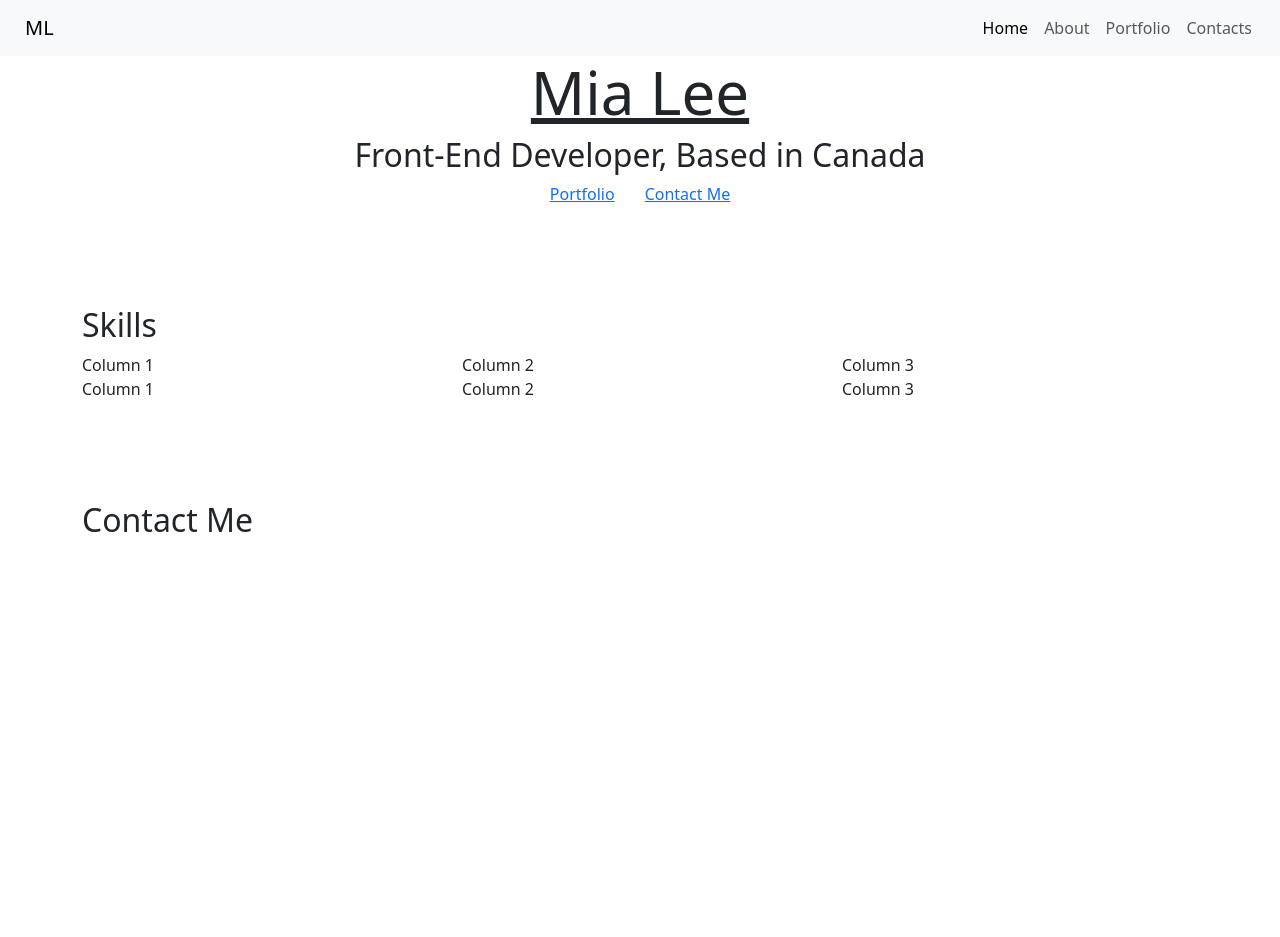
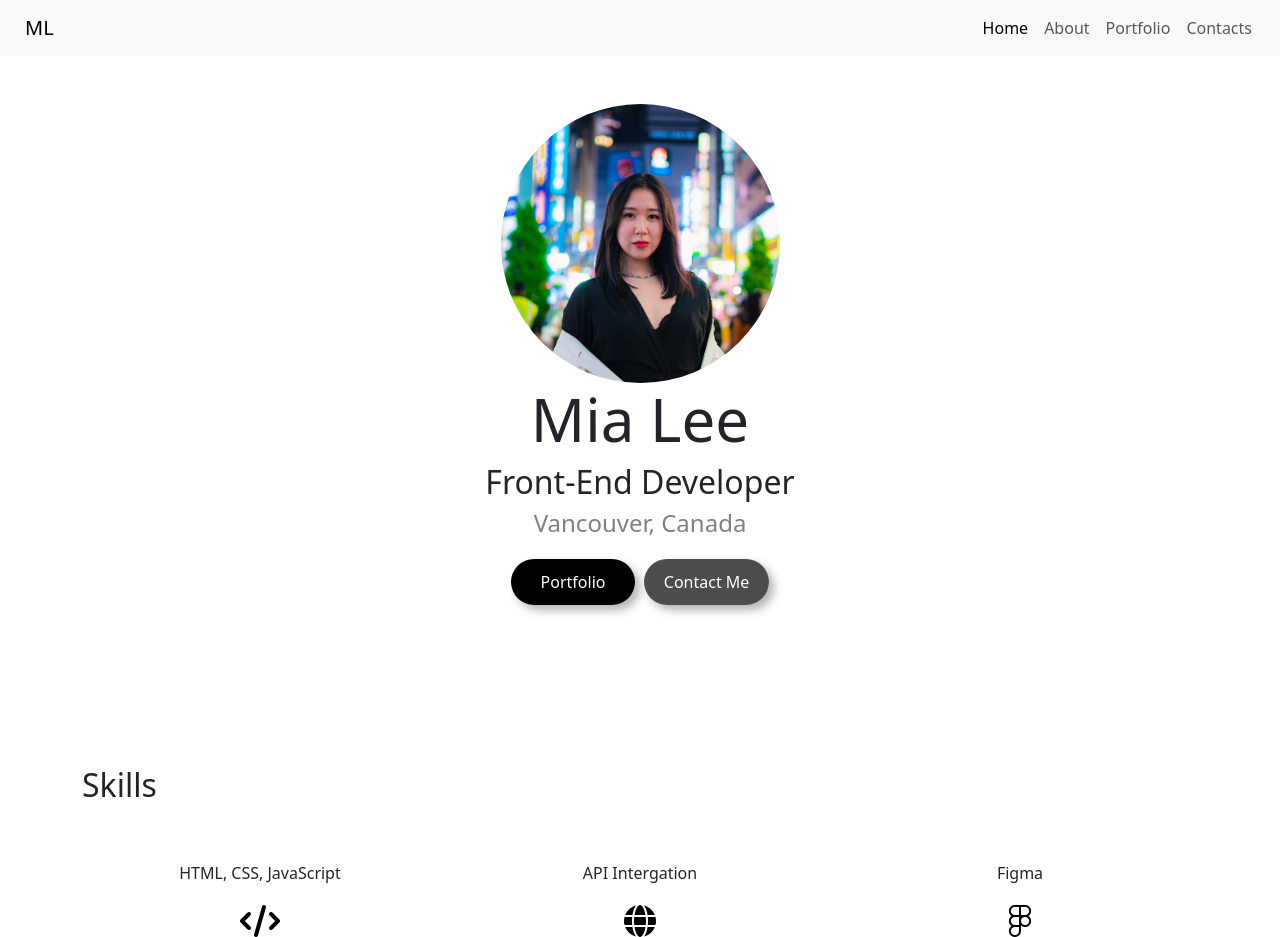
Before and after one commit to lmiya9/Portfolio-Website, a plain HTML site: page index.html in a window 1280 px wide. Shown: the top 937 px of the page. Before the commit the page ends 800 px from the top, so only its background shows below. Drawn offline with nearby package versions, Linux system fonts and the light colour scheme; a script that the page names is missing.

Commit message:
added icons, main photo and basic css styles

```diff
--- a/index.html
+++ b/index.html
@@ -28,27 +28,48 @@
     </div>
   </div>
 </nav>
-<div class="container text-center">
-
-    <div class="row"><h1>Mia Lee</h1> </div>
-    <div class="row"><h2>Front-End Developer, Based in Canada</h2></div>
-<div class="row"><span><a class="button-main">Portfolio</a><a class="button-secondary">Contact Me</a></span></div></div>
+<div class="container text-center pt-5">
+    <img src="styles/images/mia.jpg" class="img-fluid w-25 rounded-circle" />
+   <h1>Mia Lee</h1>
+   <h2 >Front-End Developer </h2></h2>
+   <h4>Vancouver, Canada</h4>
+<div class="row pt-4"><span><a class="button-main button-shadow">Portfolio</a>&nbsp;&nbsp;<a class="button-secondary button-shadow">Contact Me</a></span></div></div>
+<br />
+<br />
+<br />
 
 <div class="container padding-container">
     <h2>Skills</h2>
-     <div class="row">
-            <div class="col-md-4">Column 1</div>
-            <div class="col-md-4">Column 2</div>
-            <div class="col-md-4">Column 3</div>
+     <div class="row pt-5 pb-5 text-center">
+            <div class="col-md-4">HTML, CSS, JavaScript<br /><br /><i class="fa-solid fa-code fa-2xl" style="color: #000000;"></i></div>
+            <div class="col-md-4">API Intergation<br /><br /><i class="fa-solid fa-globe fa-2xl" style="color: #000000;"></i></div>
+            <div class="col-md-4">Figma<br /><br /><i class="fa-brands fa-figma fa-2xl" style="color: #000000;"></i></div>
         </div>
-        <div class="row">
-            <div class="col-md-4">Column 1</div>
-            <div class="col-md-4">Column 2</div>
-            <div class="col-md-4">Column 3</div>
+        <div class="row pt-5 text-center">
+            <div class="col-md-4">Responsive Design<br /><br /><i class="fa-solid fa-minimize fa-2xl " style="color: #000000;"></i></div>
+            <div class="col-md-4">Github<br /><br /><i class="fa-brands fa-github fa-2xl " style="color: #000000;"></i></div>
+            <div class="col-md-4">Bootsrap<br /><br /><i class="fa-brands fa-bootstrap fa-2xl" style="color: #000000;"></i></div>
         </div>
+
 </div>
+<br />
+<br />
+<br />
+
 <div class="container padding-container">
     <h2>Contact Me</h2>
  <div class="contact-form" data-paperform-id="jzh56kdr"></div><script>(function() {var script = document.createElement('script'); script.src = "https://paperform.co/__embed.min.js"; document.body.appendChild(script); })()</script>
-  </body>
+
+<div class="container-lm padding-container text-center ">
+     <div class="row">
+            <span> <a href="https://www.linkedin.com/in/mia-lee-515468234/" target="_blank"><i class="fa-brands fa-linkedin fa-xl" style="color: #000000;"></i></a>
+            <a href="https://www.instagram.com/leemia.19/" target="_blank"><i class="fa-brands fa-instagram fa-xl" style="color: #000000;"></i></a>
+             <a href="https://www.facebook.com/mia.lee.5912" target="_blank"><i class="fa-brands fa-facebook fa-xl" style="color: #000000;"></i></a></span>
+        </div>
+        <div class="row padding-text">
+            <div>Coded by Mia Lee</div>
+        </div>
+</div>
+
+</body>
 </html>
--- a/styles/styles.css
+++ b/styles/styles.css
@@ -7,7 +7,9 @@
 
 h1 {
     font-size: 60px;
-    text-decoration: underline;
+}
+h4 {
+    color: grey;
 }
 .navbar-nav {
       margin-left: auto;
@@ -20,6 +22,23 @@ h1 {
 
 .button-main, .button-secondary, a {
     padding: 15px;
+    text-decoration: none;
+}
+.button-shadow {
+       box-shadow: 5px 5px 10px rgba(0, 0, 0, 0.3);
+}
+
+.button-main {
+    color: white;
+    background: black;
+    border-radius: 25px;
+    padding: 12px 30px;
+}
+.button-secondary {
+    color: white;
+    background: rgb(78, 77, 77);
+    border-radius: 25px;
+    padding: 12px 20px;
 }
 
 .padding-container {
@@ -30,3 +49,22 @@ h1 {
     margin-left: -600px;
     margin-top: -13px;
 }
+
+.padding-text {
+    padding-top: 20px;
+}
+
+.bootstrap-icon {
+    padding-top: 20px;
+    padding-left:15px;
+}
+.github-icon {
+    padding-top: 20px;
+
+    padding-left:11px;
+}
+.design-icon {
+    padding-top: 20px;
+
+    padding-left:50px;
+}
```
Also changed, not shown: styles/images/mia.jpg (added).
